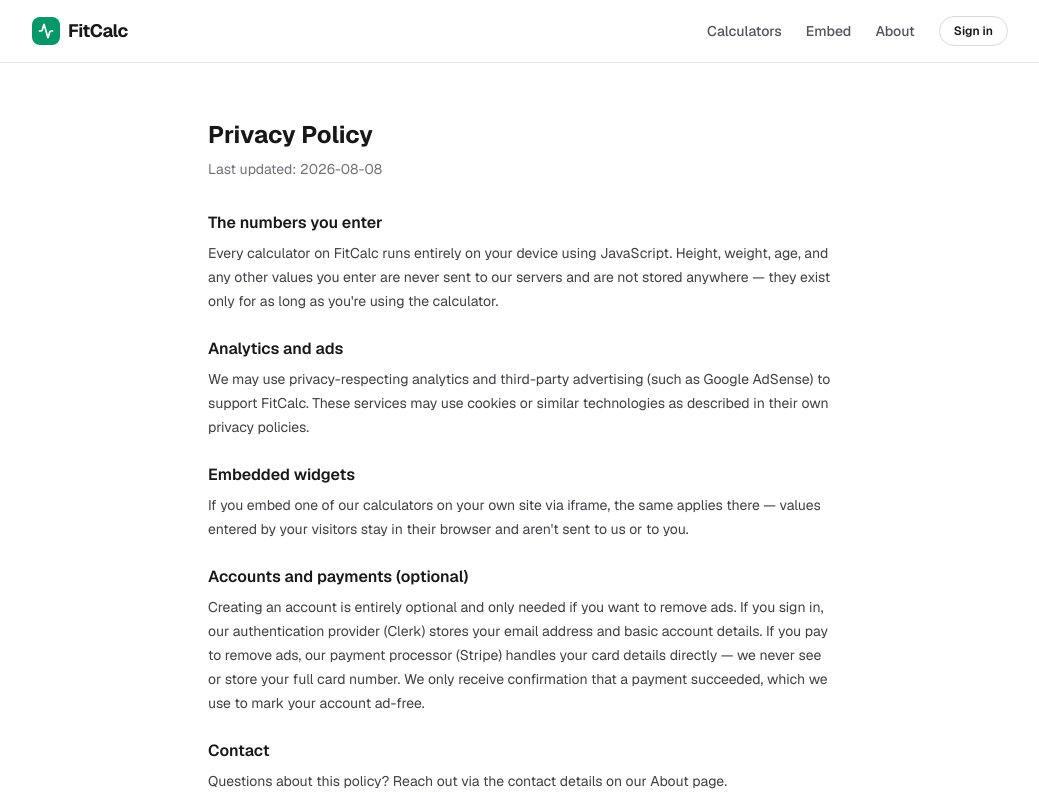
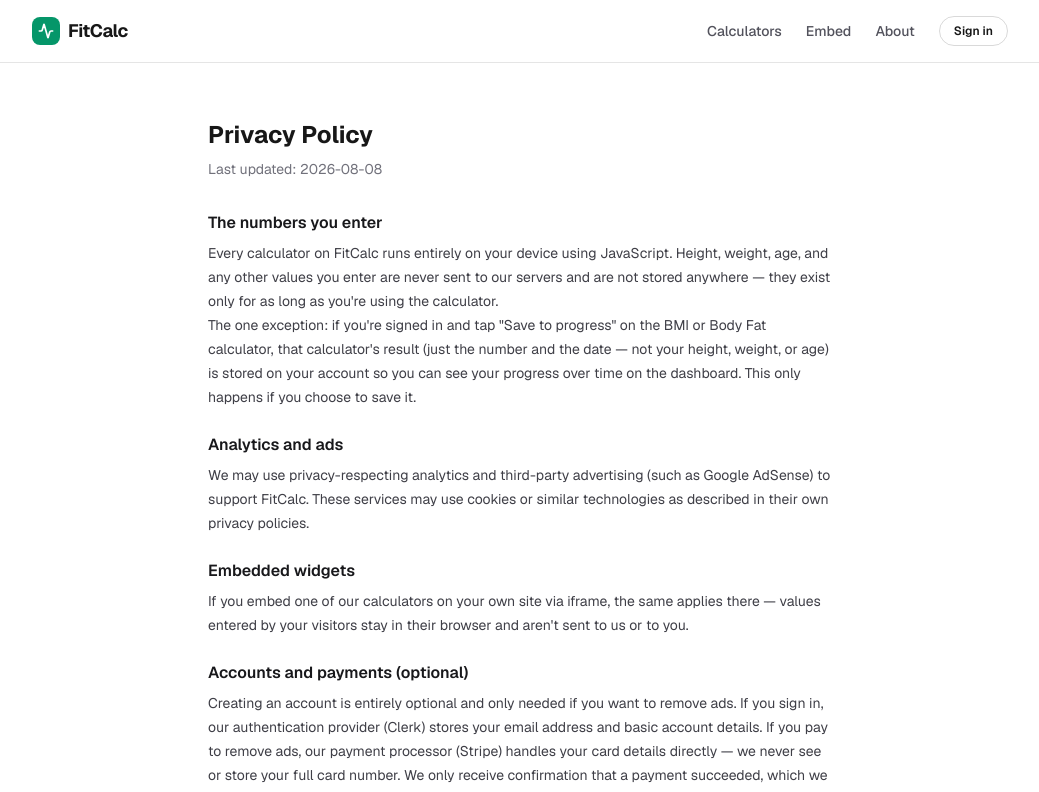
Before and after one commit to Godslayer2003/fitcalc-app, a Next.js app: page /privacy in a window 1280 px wide. Shown: the top 792 px of the page, without its empty margins (120-1159 px from the left). Built offline with nearby package versions, Linux system fonts and the light colour scheme; no server answers.

Commit message:
Correct privacy policy: progress-save feature does store data
The "never sent to our servers" claim stopped being accurate once
BMI/body fat progress-saving shipped for signed-in users.

```diff
--- a/app/(site)/privacy/page.tsx
+++ b/app/(site)/privacy/page.tsx
@@ -26,6 +26,14 @@ export default function PrivacyPage() {
             values you enter are never sent to our servers and are not
             stored anywhere — they exist only for as long as you&apos;re
             using the calculator.
+          </p>
+          <p>
+            The one exception: if you&apos;re signed in and tap &quot;Save
+            to progress&quot; on the BMI or Body Fat calculator, that
+            calculator&apos;s result (just the number and the date — not
+            your height, weight, or age) is stored on your account so you
+            can see your progress over time on the dashboard. This only
+            happens if you choose to save it.
           </p>
         </section>
 
```
